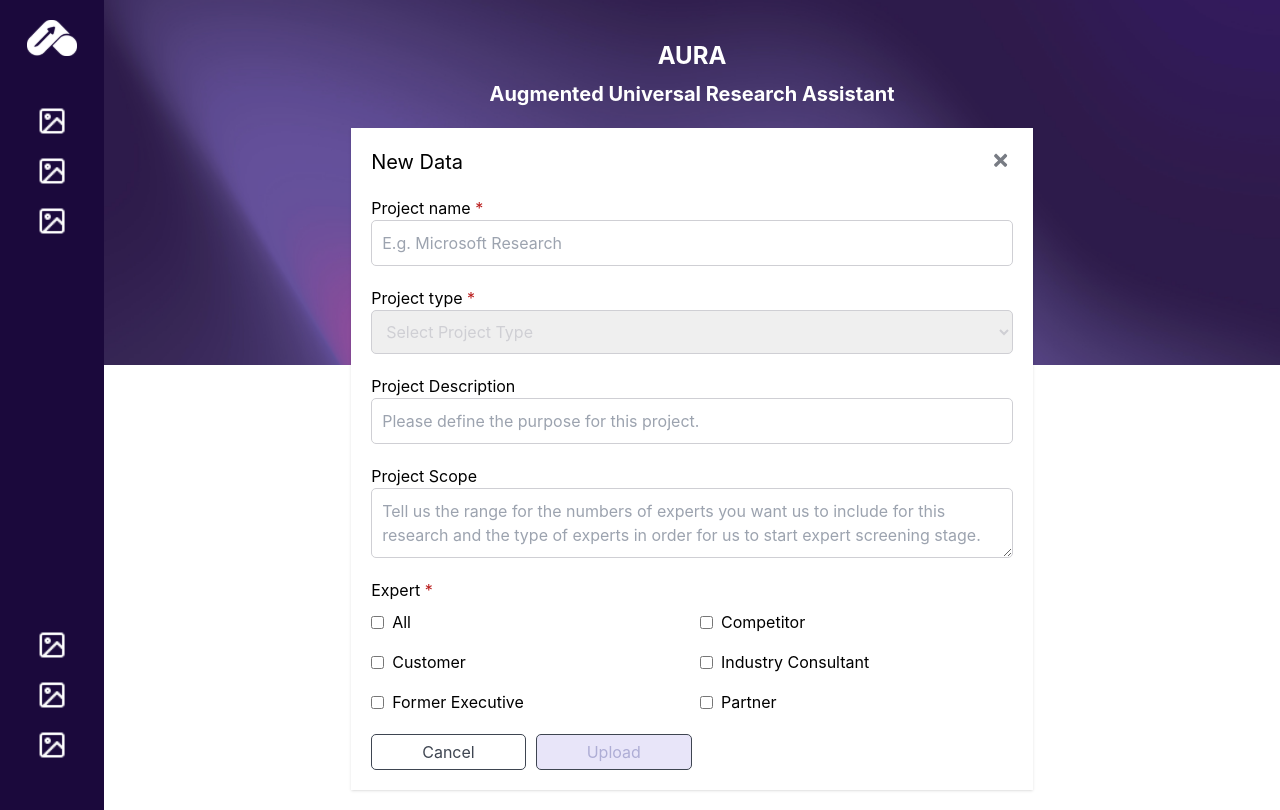
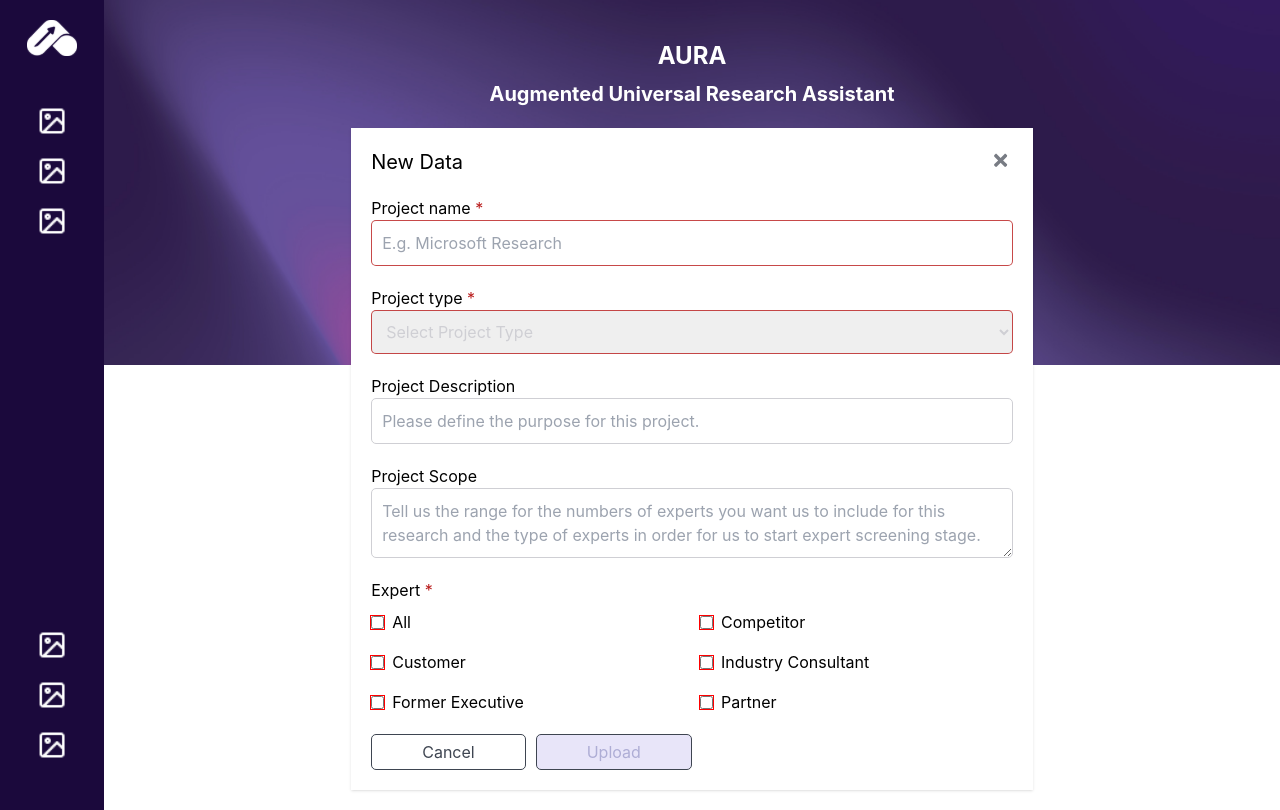
Before and after one commit to emilio2192/aura-test, a Next.js app: page /dashboard/upload-data in a window 1280 px wide. Built offline with nearby package versions, Linux system fonts and the light colour scheme.

Commit message:
Add user experience to upload data

```diff
--- a/src/app/dashboard/upload-data/page.tsx
+++ b/src/app/dashboard/upload-data/page.tsx
@@ -1,27 +1,47 @@
-'use client';
+"use client";
 import React, { useEffect, useState } from "react";
 import { classNames } from "../../utils/functions";
-import styles from './upload.module.css';
+import styles from "./upload.module.css";
+import { Rings } from "react-loader-spinner";
 
 export default function UploadDataPage() {
-  const [projectType, setProjectType] = useState('');
-  const [companies, setCompanies] = useState('');
+  const [projectName, setProjectName] = useState("");
+  const [projectType, setProjectType] = useState("");
+  const [companies, setCompanies] = useState("");
   const [experts, setExperts] = useState<string[]>([]);
   const [isFormValid, setIsFormValid] = useState(false);
+  const [validationFields, setValidationFields] = useState({
+    projectName: false,
+    projectType: false,
+    companies: false,
+    experts: false,
+  });
+
+  const [isSending, setIsSending] = useState(false);
 
   const handleProjectTypeChange = (e: React.ChangeEvent<HTMLSelectElement>) => {
     setProjectType(e.target.value);
   };
 
   useEffect(() => {
-    const isValid = projectType !== '' && (projectType !== 'Company Research' || companies !== '') && experts.length > 0;
+    const isValid =
+      projectType !== "" &&
+      (projectType !== "Company Research" || companies !== "") &&
+      experts.length > 0;
     setIsFormValid(isValid);
   }, [projectType, companies, experts]);
   const handleExpertChange = (e: React.ChangeEvent<HTMLInputElement>) => {
     const { id, checked } = e.target;
-    if (id === 'All') {
+    if (id === "All") {
       if (checked) {
-        setExperts(['All', 'Competitor', 'Customer', 'Industry Consultant', 'Former Executive', 'Partner']);
+        setExperts([
+          "All",
+          "Competitor",
+          "Customer",
+          "Industry Consultant",
+          "Former Executive",
+          "Partner",
+        ]);
       } else {
         setExperts([]);
       }
@@ -36,40 +56,82 @@
     }
   };
   const handleUploadData = () => {
-    console.log('uploading data..')
-  }
-  return (
-    <>
-      <h1 className={classNames('text-white text-2xl font-bold text-center mt-5')}>
-        AURA
-      </h1>
-      <h3 className={classNames('text-white text-xl font-bold text-center mt-2')}>
-        Augmented Universal Research Assistant
-      </h3>
-      <div className={classNames('flex justify-center mt-5')}>
-        <div className={classNames('bg-white w-4/5 md:w-3/5 p-5 flex flex-col items-center shadow')}>
-          <div className={classNames('flex flex-row w-full justify-between')}>
+    setIsSending(true);
+    setTimeout(() => {
+      window.location.reload();
+    }, 2000);
+  };
+  const renderForm = () => (
+    <form className={classNames("flex justify-center mt-5")}>
+      <div
+        className={classNames(
+          "bg-white w-4/5 md:w-3/5 p-5 flex flex-col items-center shadow"
+        )}
+      >
+        <div className={classNames("flex flex-row w-full justify-between")}>
           <div className="text-xl">New Data</div>
           <a href="/dashboard/home">
-              <img src="/close.svg" alt="Close" className={classNames('w-6 h-6')} />
+            <img
+              src="/close.svg"
+              alt="Close"
+              className={classNames("w-6 h-6")}
+            />
           </a>
         </div>
         {/* project name */}
-          <div className={classNames('flex flex-col justify-start w-full mt-5')}>
-            <label>Project name <span className="text-red-700">*</span></label>
+        <div className={classNames("flex flex-col justify-start w-full mt-5 ")}>
+          <label>
+            Project name <span className="text-red-700">*</span>
+          </label>
           <input
-              type='text'
-              className={classNames('gray-color border-gray input-padding input-radius')}
+            type="text"
+            className={classNames(
+              `input-padding input-radius ${
+                validationFields.projectName
+                  ? "border-gray"
+                  : "border-error gray-color"
+              }`
+            )}
             placeholder="E.g. Microsoft Research"
+            onChange={(e) => setProjectName(e.target.value)}
+            value={projectName}
+            onBlur={() => {
+              if (projectName === "") {
+                setValidationFields({
+                  ...validationFields,
+                  projectName: false,
+                });
+              } else {
+                setValidationFields({ ...validationFields, projectName: true });
+              }
+            }}
           />
         </div>
         {/* project type */}
-          <div className={classNames('flex flex-col justify-start w-full mt-5')}>
-            <label>Project type <span className="text-red-700">*</span></label>
+        <div className={classNames("flex flex-col justify-start w-full mt-5")}>
+          <label>
+            Project type <span className="text-red-700">*</span>
+          </label>
           <select
-              className={classNames('gray-color border-gray input-padding input-radius')}
+            className={classNames(
+              ` input-padding input-radius ${
+                validationFields.projectType
+                  ? "border-gray "
+                  : "border-error gray-color"
+              }`
+            )}
             value={projectType}
             onChange={handleProjectTypeChange}
+            onBlur={() => {
+              if (projectType === "") {
+                setValidationFields({
+                  ...validationFields,
+                  projectType: false,
+                });
+              } else {
+                setValidationFields({ ...validationFields, projectType: true });
+              }
+            }}
           >
             <option value="">Select Project Type</option>
             <option value="Company Research">Company Research</option>
@@ -78,67 +140,143 @@
           </select>
         </div>
         {/* companies */}
-           {projectType === 'Company Research' && (
-            <div className={classNames('flex flex-col justify-start w-full mt-5')}>
-              <label>Companies <span className="text-red-700">*</span></label>
+        {projectType === "Company Research" && (
+          <div
+            className={classNames("flex flex-col justify-start w-full mt-5")}
+          >
+            <label>
+              Companies <span className="text-red-700">*</span>
+            </label>
             <input
-                type='text'
-                className={classNames('gray-color border-gray input-padding input-radius')}
+              type="text"
+              className={classNames(
+                `input-padding input-radius ${
+                  validationFields.companies
+                    ? "border-gray"
+                    : "border-error gray-color"
+                }`
+              )}
               placeholder="E.g. Microsoft Research"
               value={companies}
               onChange={(e) => setCompanies(e.target.value)}
+              onBlur={() => {
+                if (companies === "") {
+                  setValidationFields({
+                    ...validationFields,
+                    companies: false,
+                  });
+                } else {
+                  setValidationFields({ ...validationFields, companies: true });
+                }
+              }}
             />
           </div>
         )}
 
         {/* project description */}
-          <div className={classNames('flex flex-col justify-start w-full mt-5')}>
+        <div className={classNames("flex flex-col justify-start w-full mt-5")}>
           <label>Project Description</label>
           <input
-              type='text'
-              className={classNames('gray-color border-gray input-padding input-radius')}
+            type="text"
+            className={classNames(
+              "gray-color border-gray input-padding input-radius"
+            )}
             placeholder="Please define the purpose for this project."
           />
         </div>
         {/* project Scope */}
-          <div className={classNames('flex flex-col justify-start w-full mt-5')}>
+        <div className={classNames("flex flex-col justify-start w-full mt-5")}>
           <label>Project Scope</label>
           <textarea
-
-              className={classNames('gray-color border-gray input-padding input-radius')}
+            className={classNames(
+              "gray-color border-gray input-padding input-radius"
+            )}
             placeholder="Tell us the range for the numbers of experts you want us to include for this research and the type of experts in order for us to start expert screening stage."
           />
         </div>
         {/* expert */}
-          <div className={classNames('flex flex-col justify-start w-full mt-5')}>
-            <label>Expert <span className="text-red-700">*</span></label>
-            <div className={classNames('grid grid-cols-2 gap-4 mt-2')}>
-              {['All', 'Competitor', 'Customer', 'Industry Consultant', 'Former Executive', 'Partner'].map((value) => (
-                <div key={value} className={classNames('flex items-center')}>
+        <div className={classNames("flex flex-col justify-start w-full mt-5")}>
+          <label>
+            Expert <span className="text-red-700">*</span>
+          </label>
+          <div className={classNames("grid grid-cols-2 gap-4 mt-2")}>
+            {[
+              "All",
+              "Competitor",
+              "Customer",
+              "Industry Consultant",
+              "Former Executive",
+              "Partner",
+            ].map((value) => (
+              <div key={value} className={classNames("flex items-center")}>
                 <input
                   type="checkbox"
                   id={value}
+                  className={classNames(
+                    experts.length === 0 ? "checkbox-error" : ""
+                  )}
                   name="expert"
                   checked={experts.includes(value)}
                   onChange={handleExpertChange}
                 />
-                  <label htmlFor={value} className="ml-2">{value}</label>
+                <label htmlFor={value} className="ml-2">
+                  {value}
+                </label>
               </div>
             ))}
           </div>
         </div>
         {/* expert */}
-          <div className={classNames('flex flex-row justify-eventy w-full mt-5')}>
+        <div className={classNames("flex flex-row justify-eventy w-full mt-5")}>
           <button className={styles.btnCancel}>Cancel</button>
           <button
-              className={styles.btnUpload}
+            className={classNames(
+              `btnUpload ${isFormValid ? "btn-enabled-bg" : ""}`
+            )}
             onClick={handleUploadData}
-              disabled={!isFormValid}>
+            disabled={!isFormValid}
+          >
             Upload
           </button>
         </div>
       </div>
+    </form>
+  );
+
+  const renderSending = () => (
+    <div className={classNames("flex justify-center mt-5")}>
+      <div
+        className={classNames(
+          "bg-white w-4/5 md:w-3/5 p-5 flex flex-col items-center shadow"
+        )}
+      >
+        <Rings
+          visible={true}
+          height="80"
+          width="80"
+          color="#6869ac"
+          ariaLabel="rings-loading"
+          wrapperStyle={{}}
+          wrapperClass=""
+        />
       </div>
+    </div>
+  );
+
+  return (
+    <>
+      <h1
+        className={classNames("text-white text-2xl font-bold text-center mt-5")}
+      >
+        AURA
+      </h1>
+      <h3
+        className={classNames("text-white text-xl font-bold text-center mt-2")}
+      >
+        Augmented Universal Research Assistant
+      </h3>
+      {!isSending && renderForm()}
+      {isSending && renderSending()}
     </>
   );
 }
--- a/src/app/dashboard/upload-data/upload.module.css
+++ b/src/app/dashboard/upload-data/upload.module.css
@@ -7,11 +7,3 @@
   background-color: #fff;
   margin-right: 10px;
 }
-.btnUpload {
-  border: 1px solid #3e4551;
-  padding: 5px 50px;
-  border-radius: 5px;
-  text-align: center;
-  color: #aeadd5;
-  background-color: #e8e5f9;
-}
--- a/src/app/globals.css
+++ b/src/app/globals.css
@@ -16,6 +16,9 @@
 
 .border-gray {
   border: 1px solid #cfcfd4;
+}
+.border-error {
+  border: 1px solid rgba(185, 28, 28, 0.8);
 }
 
 .input-padding {
@@ -111,3 +114,21 @@
   height: 79vh;
   overflow-y: scroll;
 }
+
+.checkbox-error {
+  outline: 1px solid red;
+  border-radius: 0;
+}
+
+.btn-enabled-bg {
+  background-color: #6869ac !important;
+  color: #fff !important;
+}
+.btnUpload {
+  border: 1px solid #3e4551;
+  padding: 5px 50px;
+  border-radius: 5px;
+  text-align: center;
+  color: #aeadd5;
+  background-color: #e8e5f9;
+}
```
Lines whose indentation alone changed are shown as unchanged.
